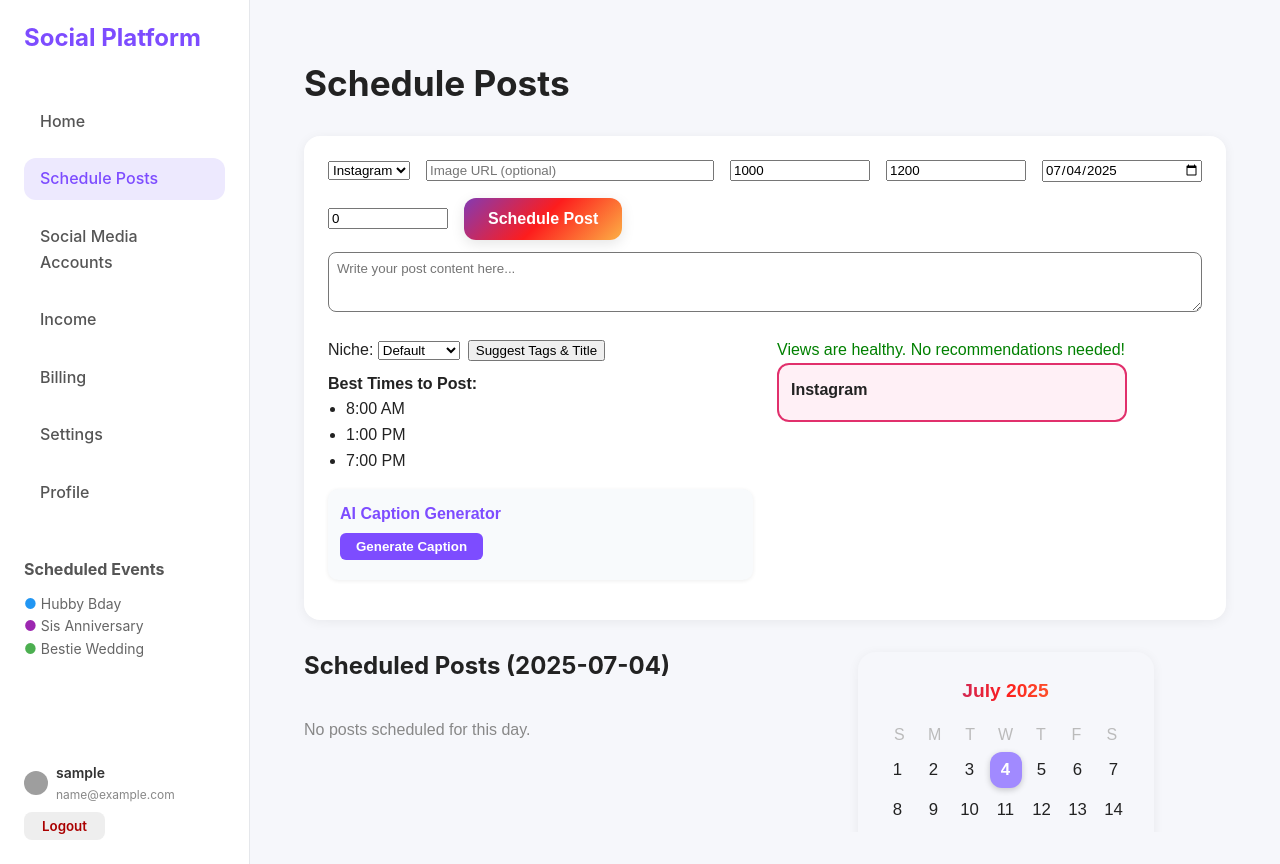
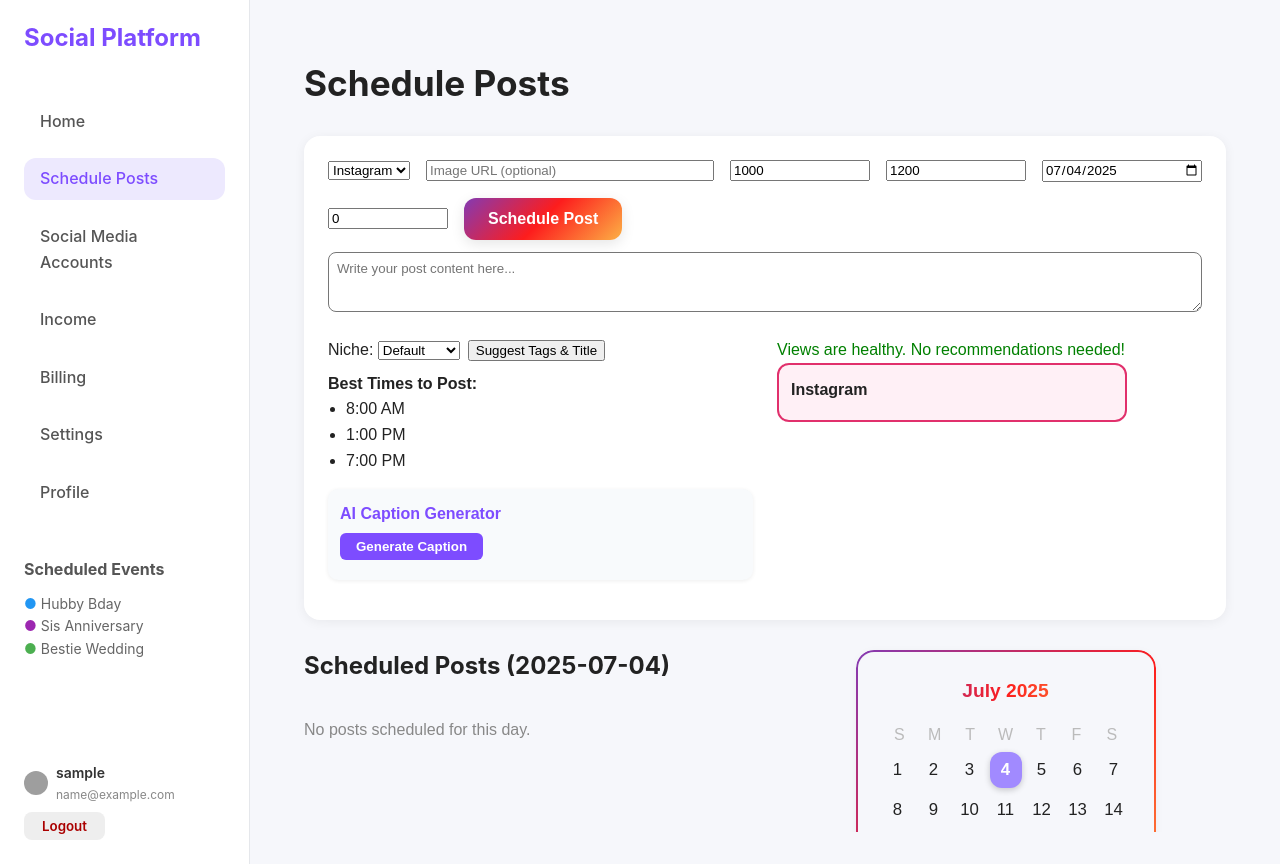
Before and after one commit to kunalbavdhane9922/Sankap_101_Hackathon, a React (Vite) app: page /schedule in a window 1280 px wide. Built offline with nearby package versions, Linux system fonts and the light colour scheme; sample sign-in values are in the browser's storage; grey boxes are pictures that could not be loaded.

Commit message:
Automated commit

```diff
--- a/src/components/Schedule.css
+++ b/src/components/Schedule.css
@@ -171,13 +171,33 @@ body {
   justify-content: center;
 }
 .calendar {
+  position: relative;
+  border-radius: var(--radius-lg);
+  padding: var(--space-4);
   background: var(--color-bg);
+  box-shadow: var(--color-shadow);
+  z-index: 1;
+}
+
+/* Gradient border using ::before */
+.calendar::before {
+  content: "";
+  position: absolute;
+  top: -2px;
+  left: -2px;
+  right: -2px;
+  bottom: -2px;
+  z-index: -1;
   border-radius: var(--radius-lg);
-  box-shadow: var(--color-shadow);
-  padding: var(--space-4) var(--space-4) var(--space-4) var(--space-4);
-  min-width: 260px;
-  max-width: 320px;
+  background: linear-gradient(135deg, #833ab4, #fd1d1d, #fcb045);
+  padding: 2px;
+  -webkit-mask:
+    linear-gradient(#fff 0 0) content-box,
+    linear-gradient(#fff 0 0);
+  -webkit-mask-composite: destination-out;
+  mask-composite: exclude;
 }
+
 .calendar-header {
   display: flex;
   align-items: center;
```
